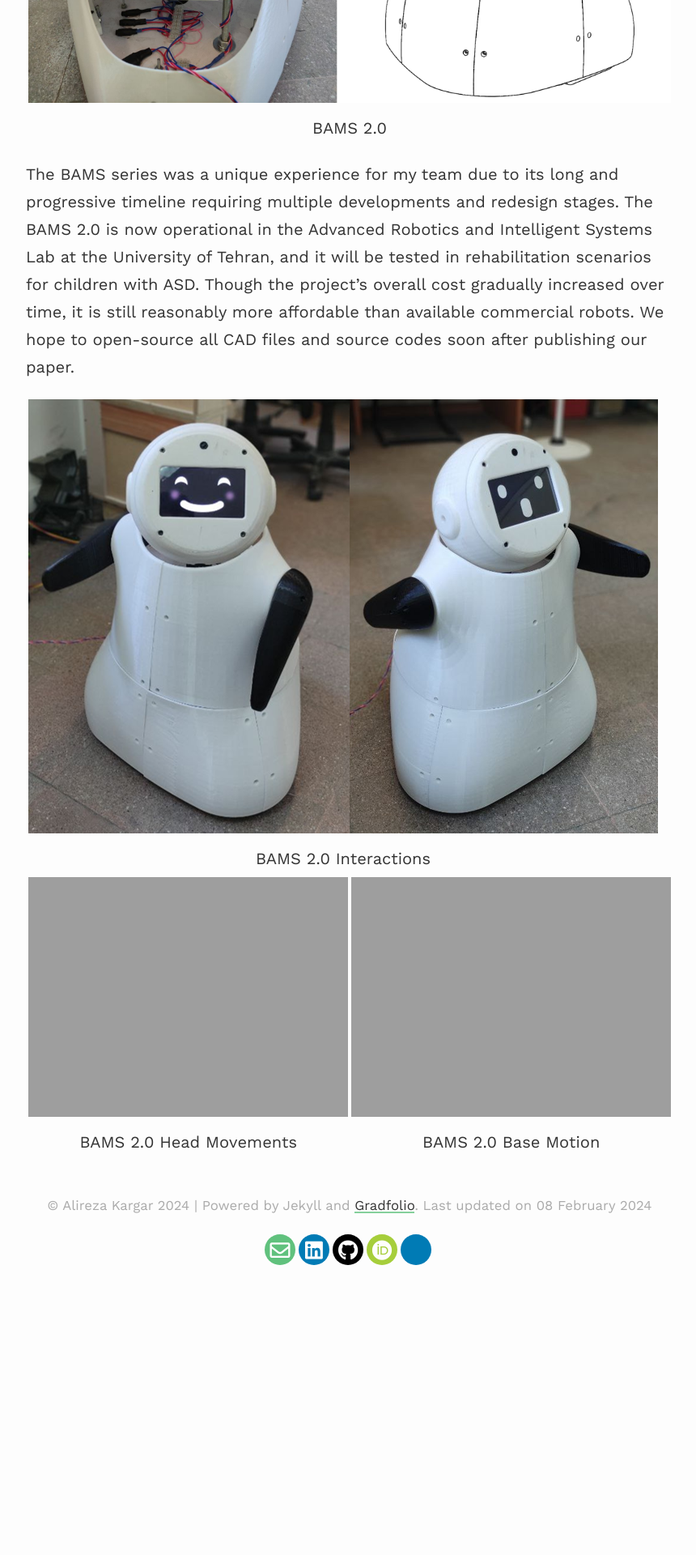
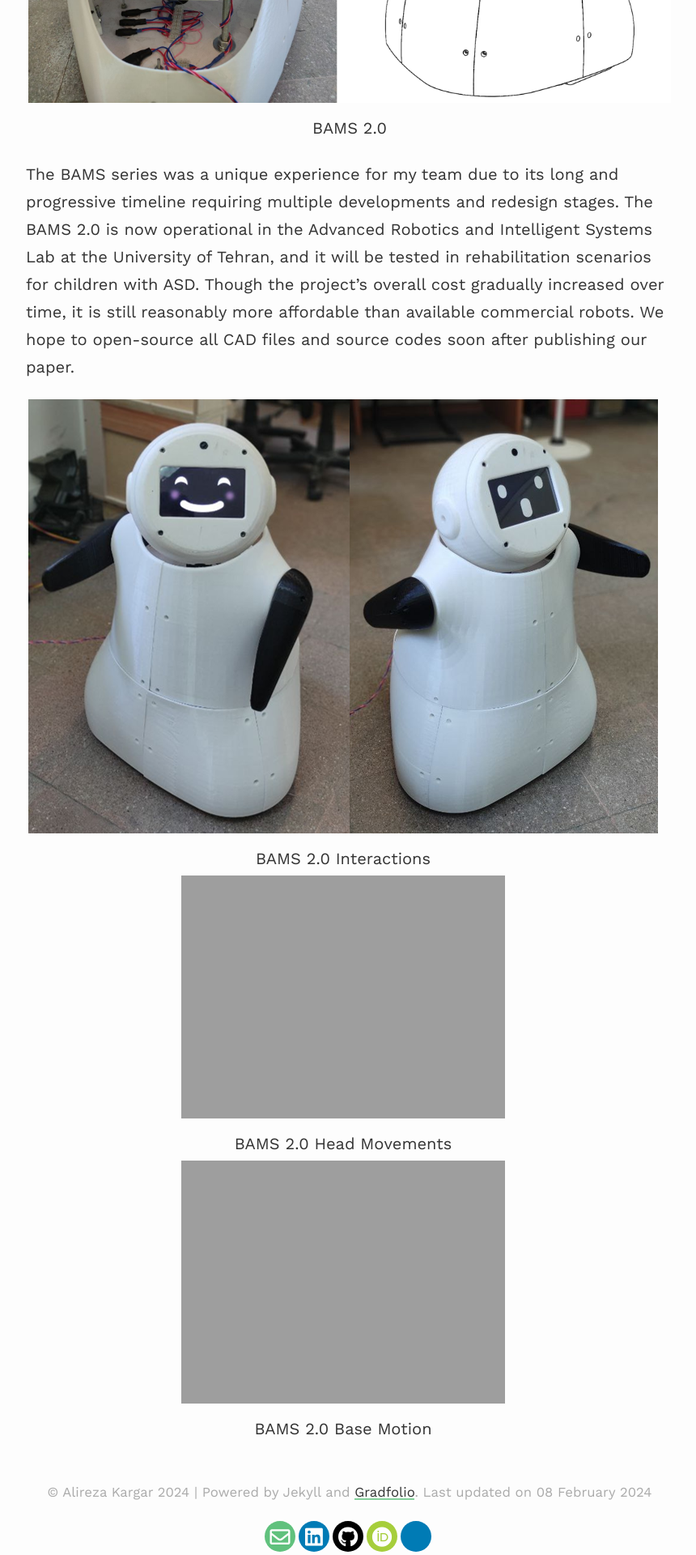
Before and after one commit to alireza-kargar/alireza-kargar.github.io, a Jekyll site: the page built from _projects/bams.md, in a window 1280 px wide. Shown: the part 3970-5890 px from the top of the page at 81% size, without its empty margins (208-1068 px from the left). Built offline with Jekyll 4.4.1, drawn with Linux system fonts in a browser that asks for light colours; nearby versions of some CDN libraries; before the commit the page ends 5536 px from its top, so only the background shows below that.

Commit message:
gif positioning

```diff
--- a/_projects/bams.md
+++ b/_projects/bams.md
@@ -42,7 +42,10 @@ Though the project's overall cost gradually increased over time, it is still rea
 |![BAMS2](https://alireza-kargar.github.io/assets/bams/bams3.png)|
 |:-:|
 |BAMS 2.0 Interactions|
-
-|![BAMS2_head](https://alireza-kargar.github.io/assets/bams/bams2_head.gif)|![BAMS2_movement](https://alireza-kargar.github.io/assets/bams/bams2_movement.gif)|
-|:-----------------------------------------:|:-----------------------------------------:|
-|BAMS 2.0 Head Movements|BAMS 2.0 Base Motion|
+|:-:|
+|![BAMS2_head](https://alireza-kargar.github.io/assets/bams/bams2_head.gif)|
+|:-:|
+|BAMS 2.0 Head Movements|
+|![BAMS2_movement](https://alireza-kargar.github.io/assets/bams/bams2_movement.gif)|
+|:-:|
+|BAMS 2.0 Base Motion|
```
